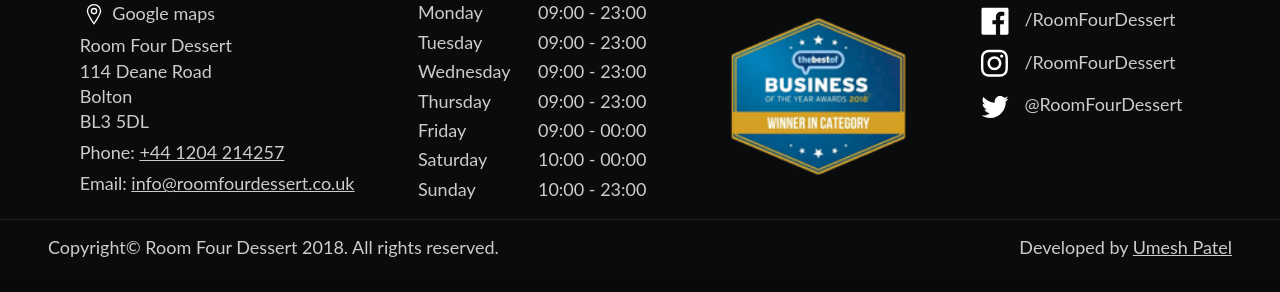
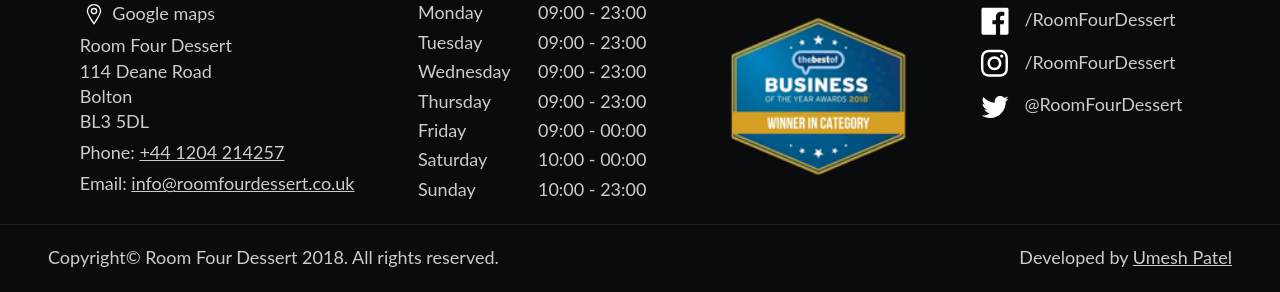
Before and after one commit to s00pGuY/RoomFourDessert, a PHP site: page /about-us.php in a window 1280 px wide. Shown: the part 1113-1405 px from the top of the page. Before the commit the page ends 1370 px from the top, so only its background shows below. Run offline with PHP 8.4, Linux system fonts and the light colour scheme.

Commit message:
removed wrapper on disclaimer and added horizonal line to replace use of border top

```diff
--- a/assets/css/style.css
+++ b/assets/css/style.css
@@ -274,19 +274,22 @@ footer {
 	width: 19rem;
 }
 
+footer hr {
+	border: 0;
+	height: 0.1rem;
+	background-color: #212121;
+}
+
 .disclaimer {
+	margin: 0 auto;
 	padding: 1.6rem 0.8rem;
 	text-align: center;
-	border-top: 0.1rem solid #212121;
+	max-width: 32rem;
 }
 
 .disclaimer a {
 	color: #ccc;
 	text-decoration: underline;
-}
-
-.disclaimer .wrapper {
-	max-width: 32rem;
 }
 
 /* Main */
@@ -479,9 +482,8 @@ textarea.formInput {
 		height: 103rem;
 	}
 
-	.disclaimer .wrapper {
+	.disclaimer {
 		max-width: 120rem;
-		padding: 0 0.8rem;
 	}
 }
 
@@ -538,10 +540,6 @@ textarea.formInput {
 		height: 57rem;
 	}
 
-	.disclaimer {
-		height: 5.4rem;
-	}
-
 	.disclaimer p:first-child {
 		text-align: left;
 		float: left;
--- a/footer.php
+++ b/footer.php
@@ -46,11 +46,10 @@
 					</li>
 				</ul>
 			</div>
+			<hr>
 			<div class="disclaimer">
-				<div class="wrapper">
-					<p>Copyright&copy; Room Four Dessert <?php echo gmdate("Y"); ?>. All rights reserved.</p>
-					<p>Developed by <a href="http://www.umeshpatel.co.uk">Umesh Patel</a></p>
-				</div>
+				<p>Copyright&copy; Room Four Dessert <?php echo gmdate("Y"); ?>. All rights reserved.</p>
+				<p>Developed by <a href="http://www.umeshpatel.co.uk">Umesh Patel</a></p>
 			</div>
 		</footer>
 	</div>
```
